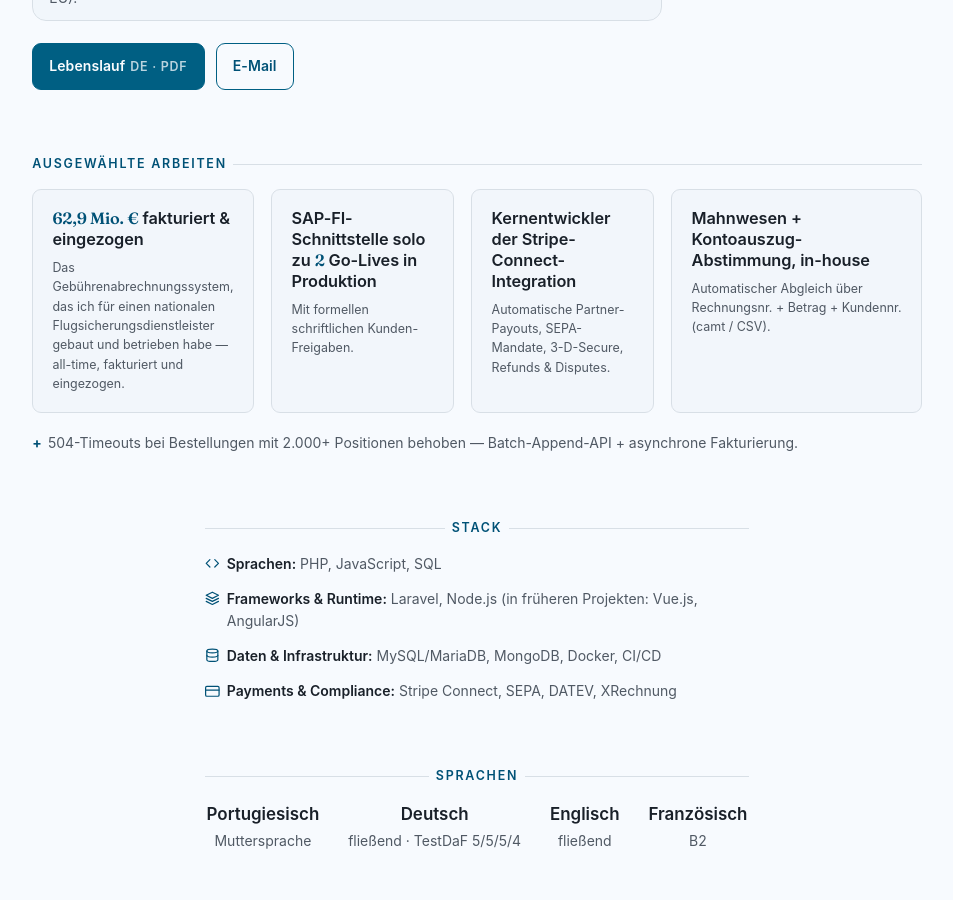
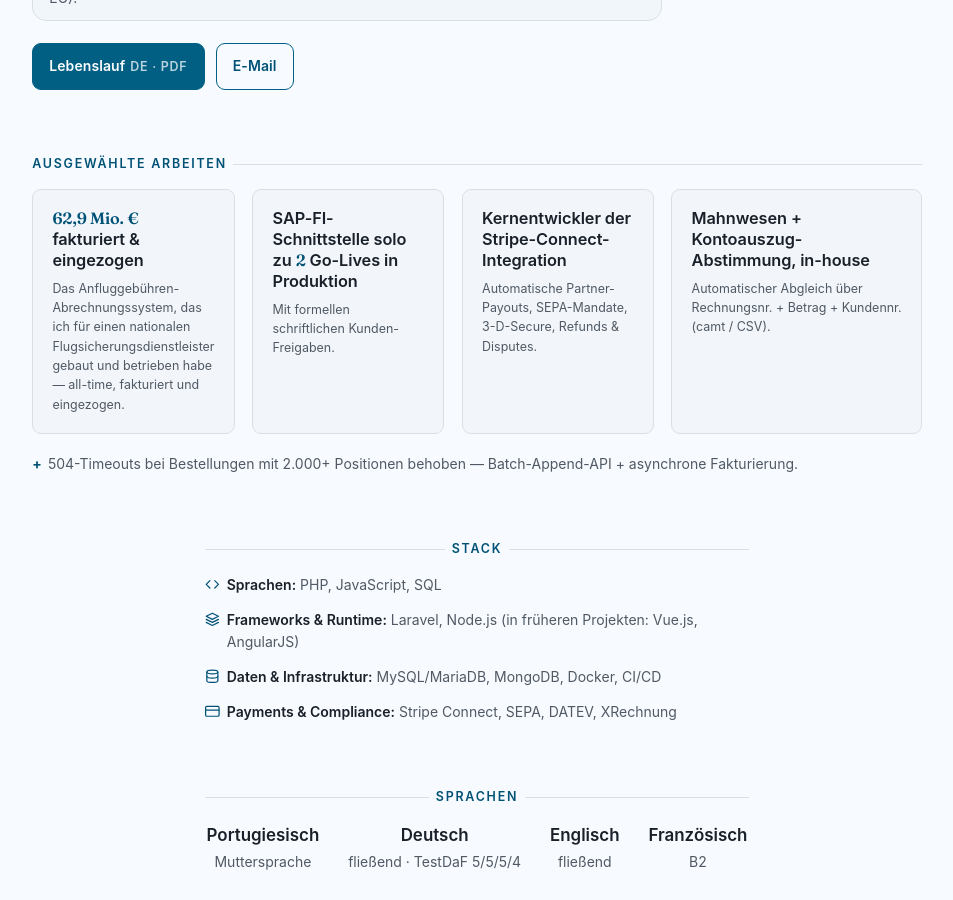
Before and after one commit to gabrielgydu/gabrielgydu.github.io, a Jekyll site: the page built from de/index.html, in a window 1280 px wide and 900 px high, scrolled down 549 px. Shown: the whole window, without its empty margins (163-1116 px from the left). Built offline with Jekyll 4.4.1, drawn with Linux system fonts in a browser that asks for light colours.

Commit message:
Remove retired managed-developer clause from DE CV (missed by 07-16 sweep); refresh stale DE Lebenslauf PDF; align homepages to approach-fee wording

```diff
--- a/cv-de.src.html
+++ b/cv-de.src.html
@@ -70,7 +70,7 @@
   <p class="job-meta"><b>aerops GmbH</b> (deutsche Aviation-SaaS, 350+ Flugplätze) &middot; Jul 2020 – 2026 &middot; Remote, freiberuflich (über eigene Beratungsfirma)</p>
   <p class="job-intro">Hauptverantwortlicher für die Zahlungs-, Fakturierungs- und Compliance-Schicht der Plattform — alleiniger Entwickler der Accounting-Export-Suite (DATEV, SAP, BMD, CEGID), des E-Invoicing, des Mahnwesens und des Dokumentenversands; einer von drei Kernentwicklern.</p>
   <ul>
-    <li>Das <b>Anfluggebühren-Abrechnungssystem</b> für einen nationalen Flugsicherungsdienstleister gebaut und betrieben — MTOW-basierte Gebührenberechnung, Kundenzuordnung, Rechnungserzeugung, Shop-Integration —, über das <b>€62,9 Mio. an Anfluggebühren fakturiert und eingezogen</b> wurden (all-time; überwiegend per Bank/SEPA beglichen). Solo in Node.js bootstrapped und mit einem von mir geholten und geführten Entwickler skaliert.</li>
+    <li>Das <b>Anfluggebühren-Abrechnungssystem</b> für einen nationalen Flugsicherungsdienstleister gebaut und betrieben — MTOW-basierte Gebührenberechnung, Kundenzuordnung, Rechnungserzeugung, Shop-Integration —, über das <b>€62,9 Mio. an Anfluggebühren fakturiert und eingezogen</b> wurden (all-time; überwiegend per Bank/SEPA beglichen). Solo in Node.js bootstrapped.</li>
     <li>Die deutsche/EU-<b>Compliance-Export-Suite</b> End-to-End verantwortet: <b>DATEV</b>-Buchhaltungs-Integration, <b>XRechnung</b>-E-Invoicing (EN 16931, mit Validator) und eine <b>SAP-FI-(RFBIBL)-Schnittstelle, solo zu zwei Kunden-Go-Lives in Produktion gebracht</b> (mit formellen schriftlichen Kunden-Freigaben), plus <b>BMD</b>- (Österreich) und <b>CEGID</b>- (Frankreich) Exporte.</li>
     <li>Hauptverantwortlicher für die <b>Stripe-Zahlungsinfrastruktur</b> — Connect Destination Charges mit automatischen Partner-Payouts, SEPA-Mandate, 3-D-Secure, EUR/CHF, Refunds &amp; Disputes, Idempotenz gegen Doppelabrechnung — mit <b>€8,47 Mio.</b> abgewickeltem Bruttovolumen über die Plattform; ereignisgesteuerte Verarbeitung (PaymentEvent-Queue + asynchrone Jobs über RabbitMQ).</li>
     <li>Den in-house <b>Mahnwesen</b>-Microservice und das <b>Kontoauszug-Import- + Payment-Matching</b>-System gebaut (camt.052 / CSV; automatischer Abgleich über Rechnungsnr. + Betrag + Kundennr.), plus periodische &amp; wiederkehrende Fakturierung.</li>
--- a/de/index.html
+++ b/de/index.html
@@ -27,7 +27,7 @@
   <ul class="work">
     <li>
       <h3 class="headline"><span class="metric">62,9 Mio. €</span> fakturiert &amp; eingezogen</h3>
-      <p class="detail">Das Gebührenabrechnungssystem, das ich für einen nationalen Flugsicherungsdienstleister gebaut und betrieben habe — all-time, fakturiert und eingezogen.</p>
+      <p class="detail">Das Anfluggebühren-Abrechnungssystem, das ich für einen nationalen Flugsicherungsdienstleister gebaut und betrieben habe — all-time, fakturiert und eingezogen.</p>
     </li>
     <li>
       <h3 class="headline">SAP-FI-Schnittstelle solo zu <span class="metric">2</span> Go-Lives in Produktion</h3>
--- a/index.html
+++ b/index.html
@@ -27,7 +27,7 @@
   <ul class="work">
     <li>
       <h3 class="headline"><span class="metric">€62.9M</span> billed &amp; collected</h3>
-      <p class="detail">The airport-fee billing system I built and operated for a national air-navigation services provider — all-time, billed and collected.</p>
+      <p class="detail">The approach-fee billing system I built and operated for a national air-navigation services provider — all-time, billed and collected.</p>
     </li>
     <li>
       <h3 class="headline">SAP&nbsp;FI interface taken solo to <span class="metric">2</span> production go-lives</h3>
```
Also changed, not shown: 1 other file.
